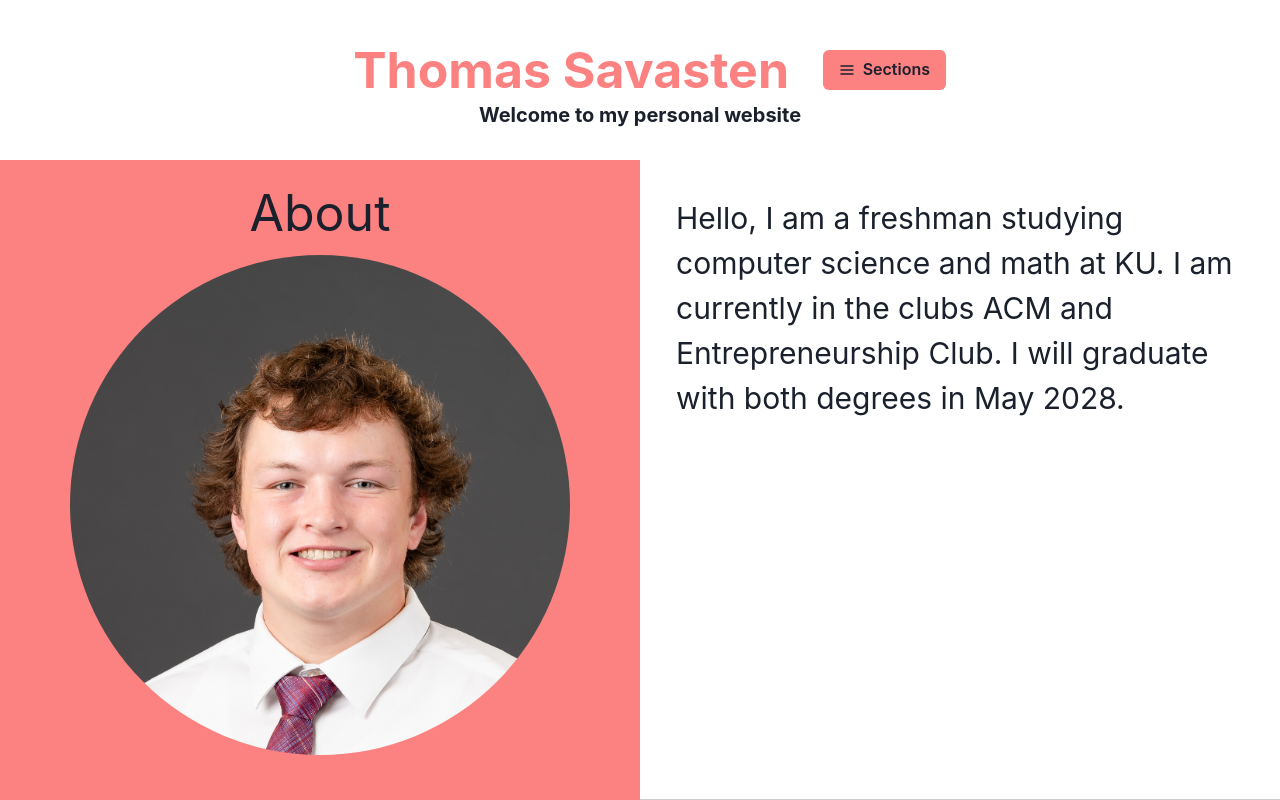
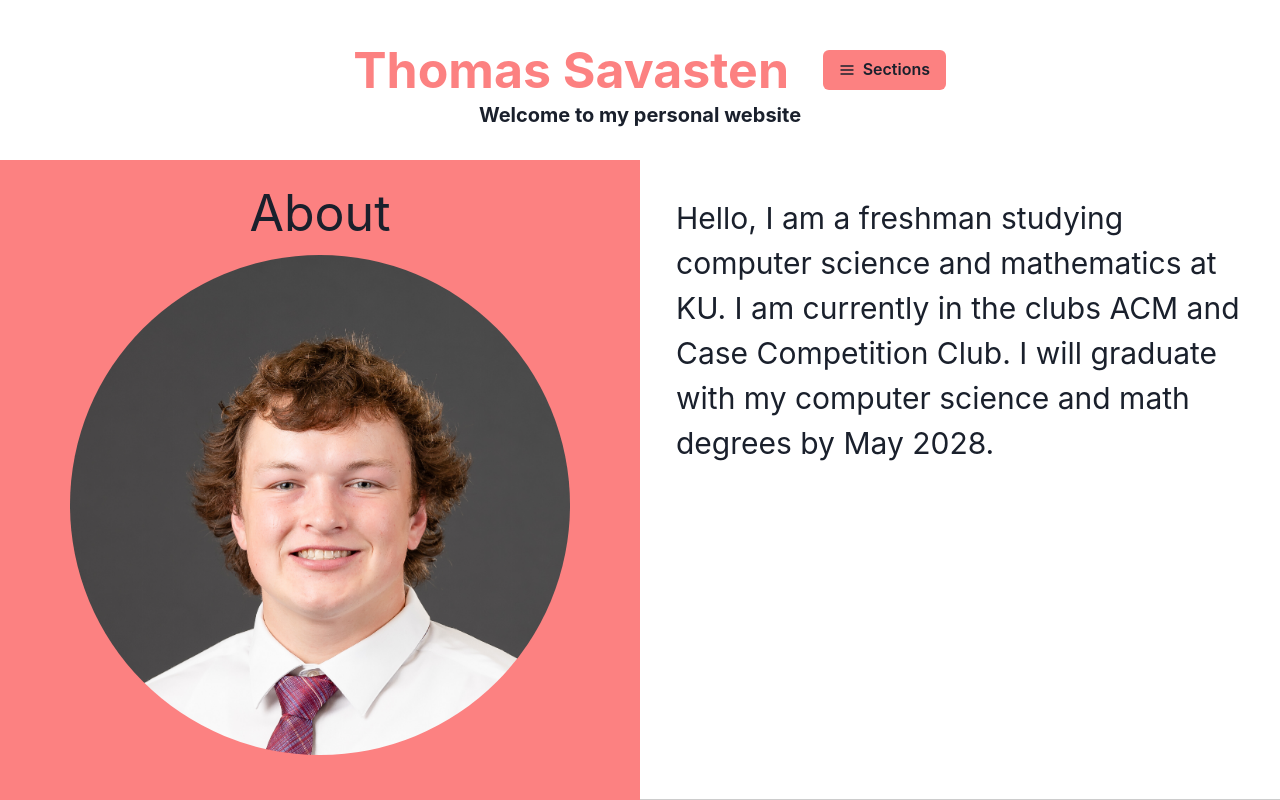
Before and after one commit to Thomas-writes/thomas-personal-website, a React (Create React App) app: page / in a window 1280 px wide. Built offline with nearby package versions, Linux system fonts and the light colour scheme.

Commit message:
updating about section

```diff
--- a/src/Right.js
+++ b/src/Right.js
@@ -9,7 +9,7 @@ const Rightside = ({ items, color }) => {
                     <React.Fragment key={index}>
                         {item === 0 && (
                             <Text mb={2} fontSize='30px'>
-                                Hello, I am a freshman studying computer science and math at KU. I am currently in the clubs ACM and Entrepreneurship Club. I will graduate with both degrees in May 2028.
+                                Hello, I am a freshman studying computer science and mathematics at KU. I am currently in the clubs ACM and Case Competition Club. I will graduate with my computer science and math degrees by May 2028.
                             </Text>
                         )}
                         {item === 1 && (
```
